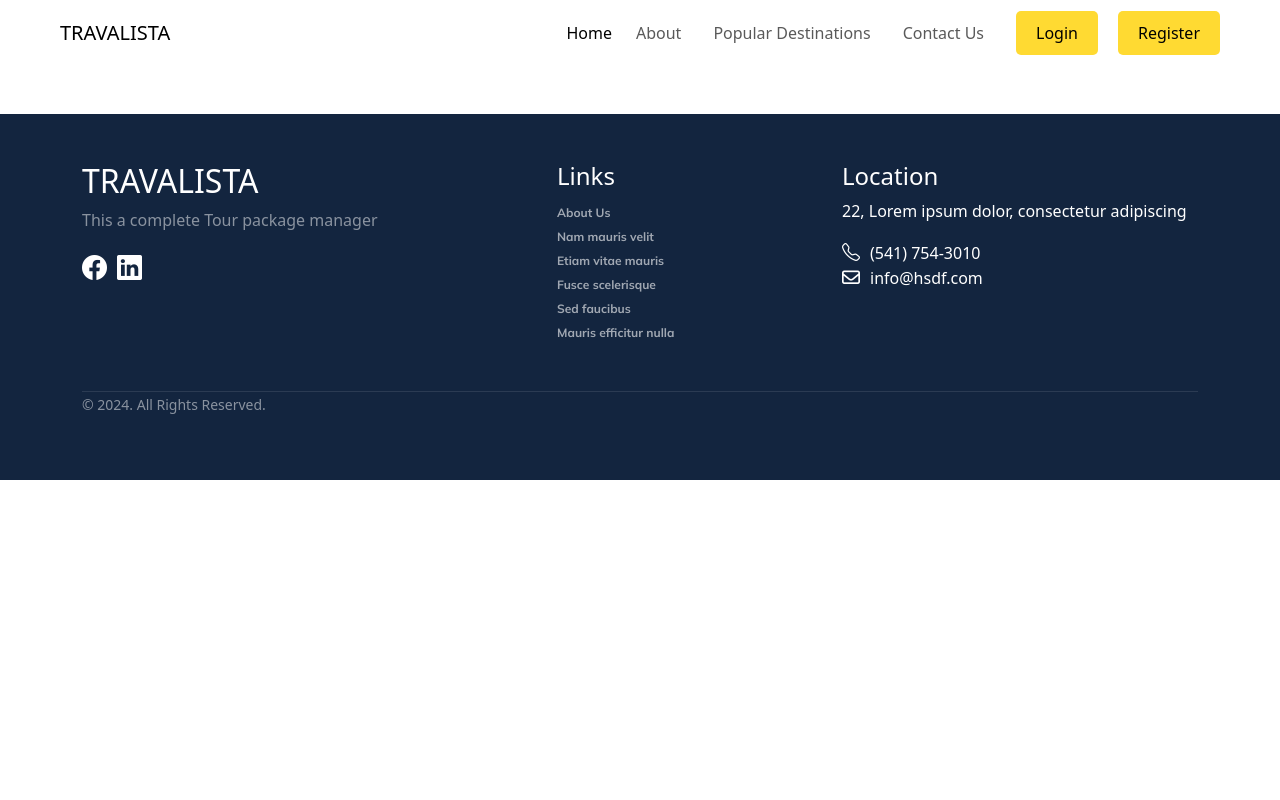
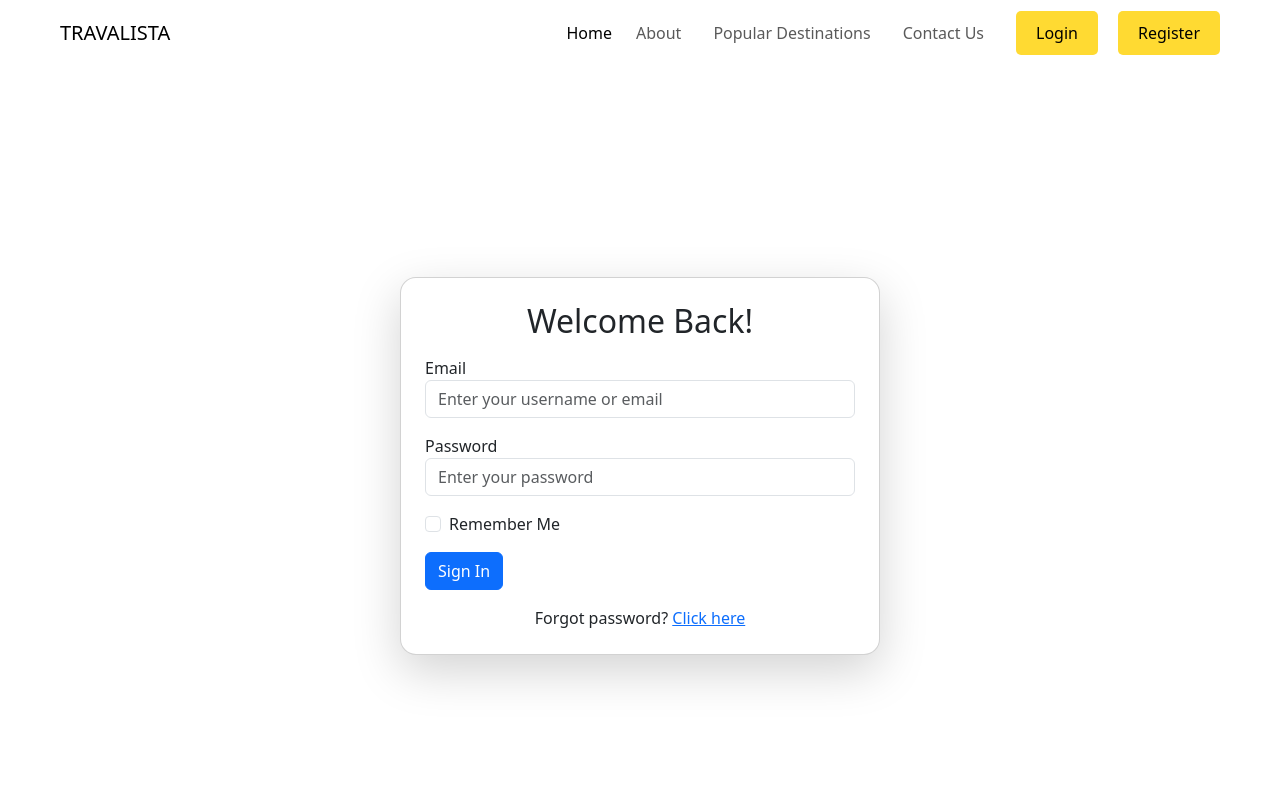
Before and after one commit to mohammedshafinc/TRAVALISTA-FRONTEND, an Angular app: page /userlogin in a window 1280 px wide. Before the commit this address led to /. Shown: the top 800 px of the page. Built offline with nearby package versions, Linux system fonts and the light colour scheme.

Commit message:
login component created

```diff
--- a/src/app/app-routing.module.ts
+++ b/src/app/app-routing.module.ts
@@ -2,6 +2,7 @@ import { NgModule } from '@angular/core';
 import { RouterModule, Routes } from '@angular/router';
 import { SignupComponent } from './components/signup/signup.component';
 import { GuidesignupComponent } from './components/guidesignup/guidesignup.component';
+import { LoginComponent } from './components/login/login.component';
 
 const routes: Routes = [
 
@@ -12,6 +13,10 @@ const routes: Routes = [
   {
     path:'guideregistration',
     component:GuidesignupComponent
+  },
+  {
+    path:'userlogin',
+    component:LoginComponent
   }
 ];
 
--- a/src/app/app.module.ts
+++ b/src/app/app.module.ts
@@ -13,6 +13,7 @@ import { OtpVerificationDialogComponentComponent } from './components/signup/otp
 import { BrowserAnimationsModule } from '@angular/platform-browser/animations'
 import { MAT_DIALOG_DEFAULT_OPTIONS, MatDialogModule, MatDialogRef } from '@angular/material/dialog';
 import { FormsModule } from '@angular/forms';
+import { LoginComponent } from './components/login/login.component';
 
 @NgModule({
   declarations: [
@@ -21,7 +22,8 @@ import { FormsModule } from '@angular/forms';
     HeaderComponent,
     FooterComponent,
     GuidesignupComponent,
-    OtpVerificationDialogComponentComponent
+    OtpVerificationDialogComponentComponent,
+    LoginComponent
   ],
   imports: [
     BrowserModule,
--- a/src/app/components/header/header.component.html
+++ b/src/app/components/header/header.component.html
@@ -45,7 +45,7 @@
             </li>
           </ul>
           <div class="buttons">
-            <button class="btn1">Login</button>
+            <button class="btn1" (click)="redirectToLogin()">Login</button>
             <button (click)="redirectToRegister()"  class="btn2">Register</button>
           </div>
         </div>
--- a/src/app/components/header/header.component.ts
+++ b/src/app/components/header/header.component.ts
@@ -13,5 +13,8 @@ export class HeaderComponent {
   redirectToRegister() {
     this.router.navigateByUrl('/userregistration');
   }
+  redirectToLogin(){
+    this.router.navigateByUrl('/userlogin')
+  }
 
 }
--- /dev/null
+++ b/src/app/components/login/login.component.html
@@ -0,0 +1,41 @@
+<div class="container d-flex justify-content-center align-items-center vh-100">
+  <div class="card shadow-lg" style="width: 30rem; border-radius: 1rem">
+    <div class="card-body p-4">
+      <h2 class="text-center mb-3">Welcome Back!</h2>
+      <form (ngSubmit)="onSubmit()">
+        <div class="form-group mb-3">
+          <label for="username"> Email</label>
+          <input
+            type="text"
+            class="form-control"
+            name="username"
+            required
+            placeholder="Enter your username or email"
+            [(ngModel)]="name"
+          />
+        </div>
+        <div class="form-group mb-3">
+          <label for="password">Password</label>
+          <input
+            type="password"
+            class="form-control"
+            name="password"
+            required
+            placeholder="Enter your password"
+            [(ngModel)]="password"
+          />
+        </div>
+        <div class="form-check mb-3">
+          <input type="checkbox" class="form-check-input" id="rememberMe" />
+          <label class="form-check-label" for="rememberMe">Remember Me</label>
+        </div>
+        <button type="submit" class="btn btn-primary btn-block mb-3">
+          Sign In
+        </button>
+        <p class="text-center mb-0">
+          Forgot password? <a href="#">Click here</a>
+        </p>
+      </form>
+    </div>
+  </div>
+</div>
--- /dev/null
+++ b/src/app/components/login/login.component.ts
@@ -0,0 +1,19 @@
+import { Component } from '@angular/core';
+
+@Component({
+  selector: 'app-login',
+  templateUrl: './login.component.html',
+  styleUrls: ['./login.component.scss']
+})
+export class LoginComponent {
+
+ name = ''
+ password = ''
+
+  onSubmit(){
+    console.log(this.name + this.password);
+
+
+  }
+
+}
--- a/src/app/components/signup/otp-verification-dialog-component/otp-verification-dialog-component.component.ts
+++ b/src/app/components/signup/otp-verification-dialog-component/otp-verification-dialog-component.component.ts
@@ -37,7 +37,7 @@ export class OtpVerificationDialogComponentComponent implements OnInit {
   const nextInput = event.target.nextElementSibling;
   if(input.value.length === 1 && nextInput){
     nextInput.focus()
-    console.log('inout changed auto foucs');
+    console.log('input changed auto foucs');
 
   }
 
```
Also changed, not shown: src/app/common.service.ts (deleted, +0 -20 lines), src/app/components/login/login.component.scss (added), 2 other files (tests, documents, lock files or other folders).
